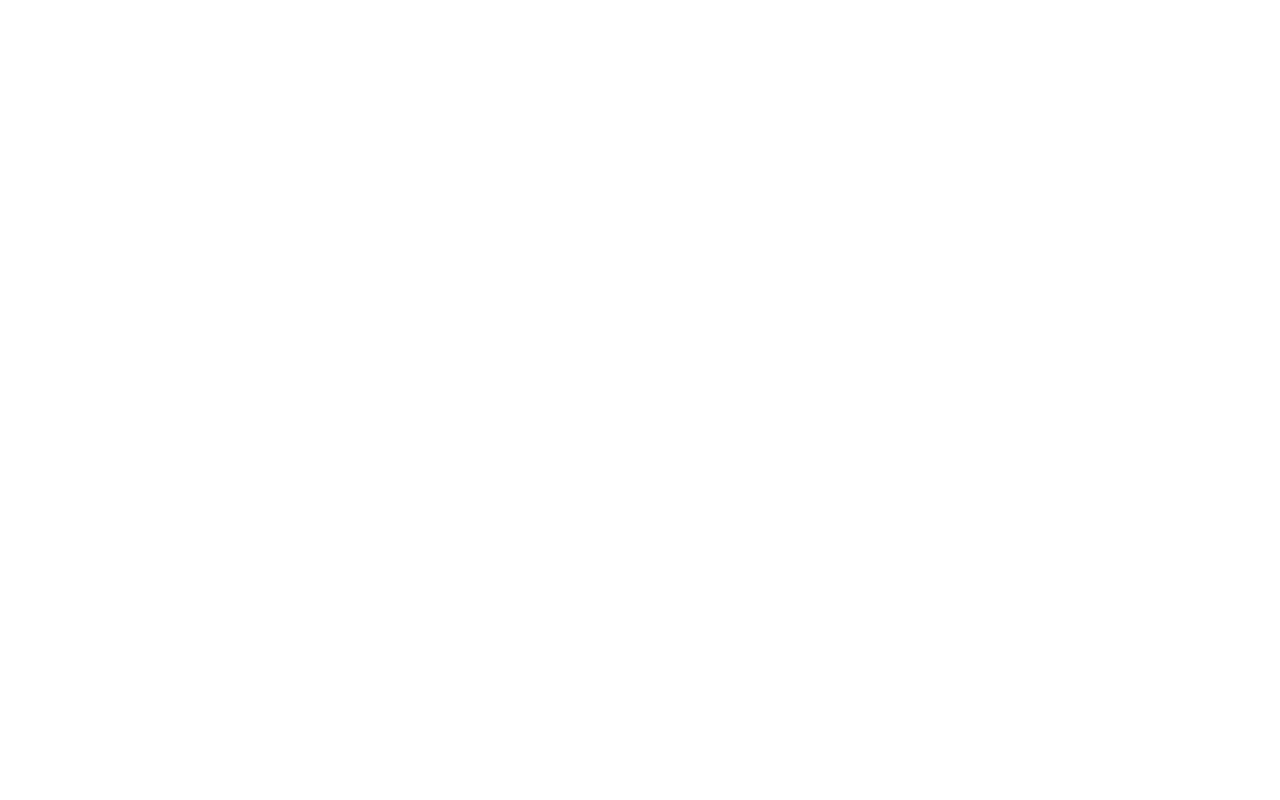
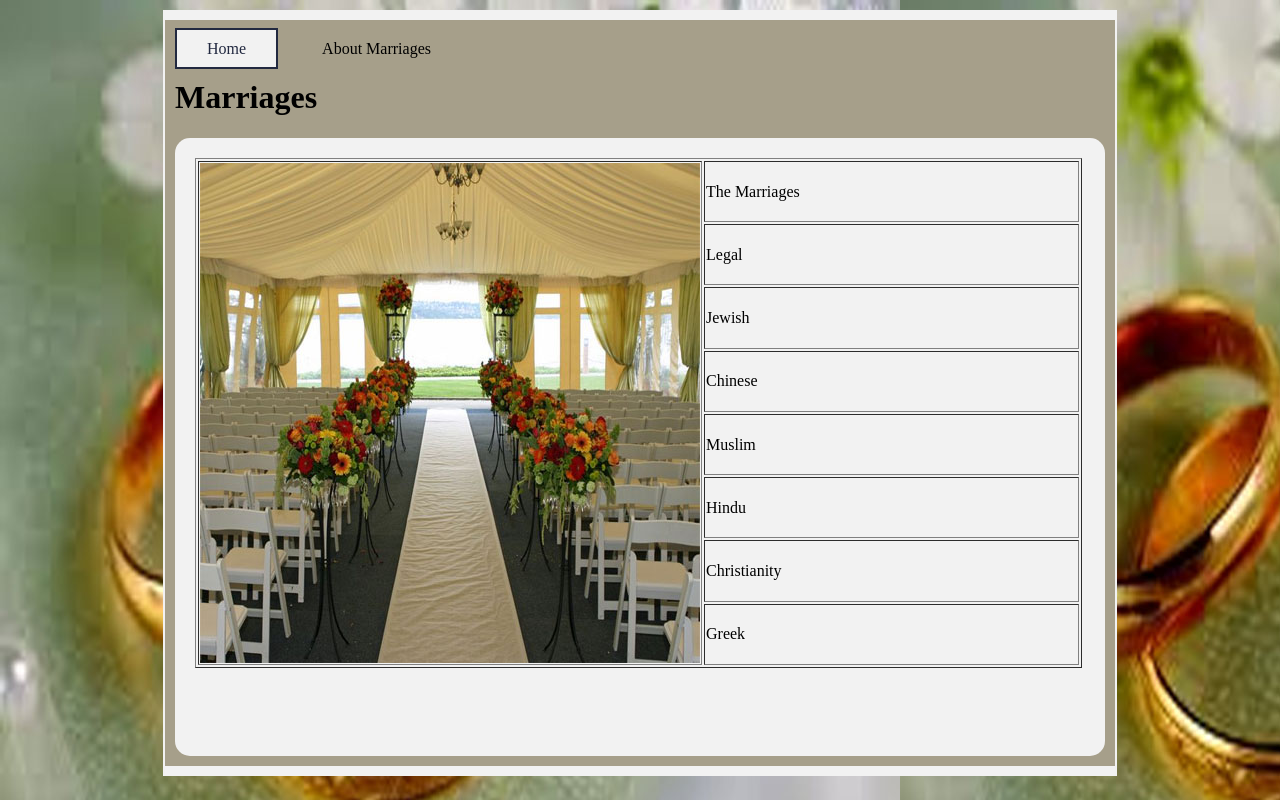
Before and after one commit to Yalonso522/final-project-spring-2013, a plain HTML site: page index.html in a window 1280 px wide. Drawn offline with Linux system fonts and the light colour scheme.

Commit message:
made homepage

```diff
--- a/index.html
+++ b/index.html
@@ -1,10 +1,59 @@
 <!DOCTYPE html PUBLIC "-//W3C//DTD XHTML 1.0 Transitional//EN" "http://www.w3.org/TR/xhtml1/DTD/xhtml1-transitional.dtd">
-<html xmlns="http://www.w3.org/1999/xhtml">
+<html xmlns="http://www.w3.org/1999/xhtml"><!-- InstanceBegin template="/Templates/master-template.dwt" codeOutsideHTMLIsLocked="false" -->
 <head>
 <meta http-equiv="Content-Type" content="text/html; charset=utf-8" />
-<title>Untitled Document</title>
+<!-- InstanceBeginEditable name="doctitle" -->
+<title>Marriages</title>
+<!-- InstanceEndEditable -->
+<!-- InstanceBeginEditable name="head" -->
+<!-- InstanceEndEditable -->
+<link href="styles.css" rel="stylesheet" type="text/css" />
 </head>
 
 <body>
+<div class="wrapper">
+  <ul class= "navigation">
+    <li><a href="index.html">Home</a></li>
+    <li>About Marriages</li>
+
+  </ul>
+  <div class="content">
+				<h1>
+					Marriages
+				</h1>
+	<div class="main">
+					<!-- InstanceBeginEditable name="content" -->
+					<table width="887" border="1">
+					  <tr>
+					    <td width="500" rowspan="8"><img src="images/homepage.jpg" width="500" height="500" alt="Homepage" /></td>
+					    <td width="371">The Marriages</td>
+				      </tr>
+					  <tr>
+					    <td>Legal</td>
+				      </tr>
+					  <tr>
+					    <td>Jewish</td>
+				      </tr>
+					  <tr>
+					    <td>Chinese</td>
+				      </tr>
+					  <tr>
+					    <td>Muslim</td>
+				      </tr>
+					  <tr>
+					    <td>Hindu</td>
+				      </tr>
+					  <tr>
+					    <td>Christianity</td>
+				      </tr>
+					  <tr>
+					    <td>Greek</td>
+				      </tr>
+				    </table>
+					<p>&nbsp;</p>
+                    <!-- InstanceEndEditable -->
+    </div>
+  </div>
+</div>
 </body>
-</html>
+<!-- InstanceEnd --></html>
--- a/styles.css
+++ b/styles.css
@@ -1 +1,114 @@
-/* CSS Document */
+body {
+	margin: 0px;
+	padding: 0px;
+	background-image: url(images/background.jpg);
+}
+	.wrapper {
+	background-color: #a69f8a;
+	width: 950px;
+	text-align: left;
+	margin-top: 10px;
+	margin-bottom: 10px;
+	margin-right: auto;
+	margin-left: auto;
+	border-top-color: #f2f2f2;
+	border-right-color: #f2f2f2;
+	border-bottom-color: #f2f2f2;
+	border-left-color: #f2f2f2;
+	border-top-width: 10px;
+	border-right-width: 2px;
+	border-bottom-width: 10px;
+	border-left-width: 2px;
+	border-top-style: solid;
+	border-right-style: solid;
+	border-bottom-style: solid;
+	border-left-style: solid;
+}
+.navigation {
+	padding: 0px;
+	margin-top: 20px;
+	margin-right: 0px;
+	margin-bottom: 20px;
+	margin-left: 10px;
+}
+.navigation li {
+	display: inline;
+}
+.navigation li a {
+	background-color: #f2f2f2;
+	padding-top: 10px;
+	padding-right: 30px;
+	padding-bottom: 10px;
+	padding-left: 30px;
+	border: 2px solid #222940;
+	color: #222940;
+	text-decoration: none;
+	margin-right: 40px;
+}
+.navigation li a:hover {
+	border-top-color: #f2f2f2;
+	border-right-color: #f2f2f2;
+	border-bottom-color: #f2f2f2;
+	border-left-color: #f2f2f2;
+	color: #f2f2f2;
+	background-color: #222940;
+}
+.content {
+	margin-top: 0px;
+	margin-right: 10px;
+	margin-bottom: 10px;
+	margin-left: 10px;
+	padding: 0px;
+}
+.main {
+	background-color: #f2f2f2;
+	padding: 20px;
+	border-radius: 15px;
+}
+.home-img img {
+	border: 1px solid #000;
+	margin-right: 5px;
+	margin-bottom: 5px;
+}
+
+p {
+	font-family: "Palatino Linotype", "Book Antiqua", Palatino, serif;
+	font-size: 16px;
+	line-height: 2em;
+	padding: 0px;
+	margin-top: 0px;
+	margin-right: 0px;
+	margin-bottom: 2.25em;
+	margin-left: 0px;
+	color: #333;
+}
+
+
+
+
+
+
+
+
+
+
+
+
+
+
+
+
+
+
+	background-image: ;
+	background-attachment: fixed;
+	background-color: #FFF;
+	background-repeat: repeat;
+	background-position: center center;
+	background-image: url(images/background.jpg);
+}.wrapper {
+	background-repeat: repeat;
+	left: 40px;
+	top: 40px;
+	float: none;
+}
```
Also changed, not shown: images/homepage.jpg (added), 2 other files.
